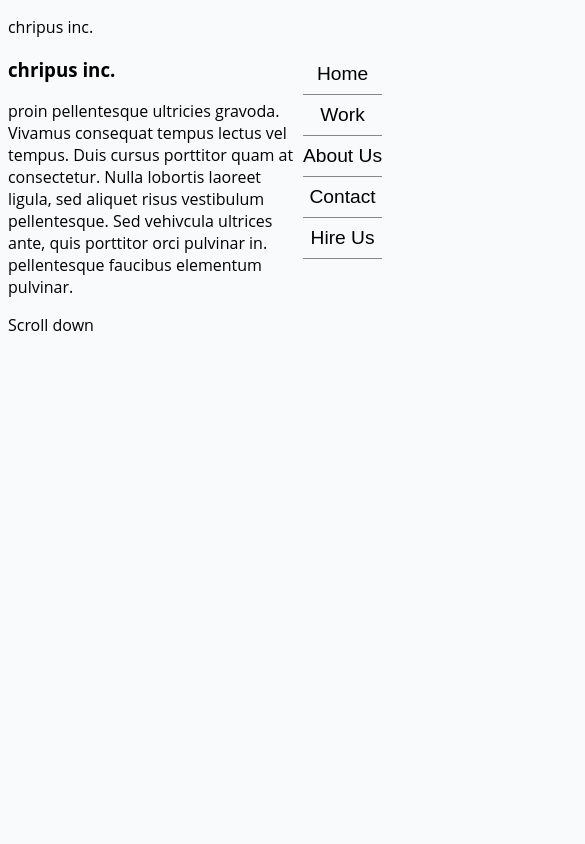
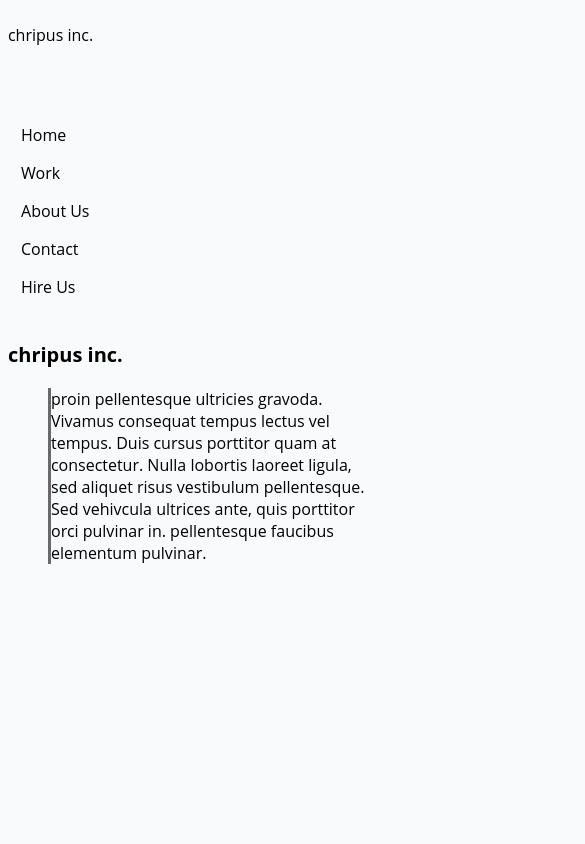
Before and after one commit to Tomasperezg/HTML-CSS-lab-1, a plain HTML site: page index.html in a window 390 px wide. Shown: the top 844 px of the page, 585 px wide, since content can reach past the window. Drawn offline with Linux system fonts and the light colour scheme.

Commit message:
phone responsive

```diff
--- a/index.html
+++ b/index.html
@@ -2,29 +2,34 @@
 <html>
 <head>
   <link rel="stylesheet" href="styles.css">
+  <meta name="viewport" content="width=device-width, initial-scale=1">
 </head>
+<body>
 
-<body>
+  <div class="navigation">
   <header>
     <p>chripus inc.<p>
-  </header>
-   <div class="nav">
-      <ul>
-        <li>Home</li>
-        <li><a href="work.html">Work</a></li>
-        <li>About Us</li>
-        <li>Contact</li>
-        <li><a href="index.html">Hire Us</a></li>
-      </ul>
+      <nav>
+        <span>Home</span>
+        <span>Work</span>
+        <span>About Us</span>
+        <span>Contact</span>
+        <span>Hire Us</span>
+      </nav>
+      </header>
     </div>
+
 <div class="block">
     <h3>chripus inc.</h3>
+    <div class="text">
     <p>proin pellentesque ultricies gravoda. Vivamus consequat tempus
       lectus vel tempus. Duis cursus porttitor quam at consectetur.
       Nulla lobortis laoreet ligula, sed aliquet risus vestibulum
       pellentesque. Sed vehivcula ultrices ante, quis porttitor orci
       pulvinar in. pellentesque faucibus elementum pulvinar.</p>
     </div>
+    </div>
+
     <div class="circles">
     <div id="circle"></div>
     <div id="circle2"></div>
--- a/styles.css
+++ b/styles.css
@@ -2,68 +2,6 @@ body {
   background-color: #f9fafc;
   font-family: open sans;
   font-weight: normal,800;
-}
-.nav ul {
-  list-style: none;
-  background-color: none;
-  text-align: center;
-  padding: 0;
-  margin: 0;
-  float: right;
-}
-.nav li {
-      font-family: 'Oswald', sans-serif;
-      font-size: 1.2em;
-      line-height: 40px;
-      height: 40px;
-      border-bottom: 1px solid #888;
-    }
-    .nav a {
-text-decoration: none;
-color: black;
-display: block;
-transition: .3s background-color;
-}
-
-.nav a:hover {
-background-color: black;
-color: white;
-}
-
-.nav a.active {
-background-color: none;
-color: white;
-cursor: default;
-}
-
-@media screen and (min-width: 600px) {
-.nav li {
-width: 120px;
-border-bottom: none;
-height: 50px;
-line-height: 50px;
-font-size: 1.4em;
-}
-
-.nav li {
-  display: inline-block;
-  margin-right: -4px;
-}
-
-.block {
-  display: block;
-  padding-top: 90px;
-  margin-right: 600px;
-}
-p {
-  margin-left: 40px;
-  border-left-style: solid;
-  border-left-color: #69696a;
-
-}
-h3 {
-  font-size: 30px;
-  margin-left: 25px;
 }
 #circle {
     background: rgba(247, 136, 167, 0.6);
@@ -102,12 +40,49 @@ h3 {
   margin-bottom: 90px;
 }
 header {
-  float: left;
+  display: flex;
+  width: 100%;
+  justify-content: space-between;
+}
+nav {
+  margin-left: 10px;
+  margin-top: 17px;
+  margin-right: 15px;
+}
+span {
+  padding: 3px;
+}
+
+.text {
+  margin-left: 40px;
+  border-left-style: solid;
+  border-left-color: #69696a;
 }
 .footer {
+  text-align: center;
+  align-items: flex-end;
+  background-color: black;
   color: white;
-  background-color: black;
-  width: 150px;
-  border-radius: 50%;
-  margin-left: 500px;
 }
+
+@media screen and (max-width: 600px) {
+  header {
+    display: flex;
+    flex-direction: column;
+    margin-bottom: 40px;
+  }
+  span {
+    display: flex;
+    flex-direction: column;
+    margin-top: 10px;
+  }
+  h3 {
+    font-size: 20px;
+  }
+}
+
+@media screen and (min-width: 600px) {
+  .text {
+    margin-right: 600px;
+  }
+}
```
Also changed, not shown: work.html (deleted), 1 other file.
